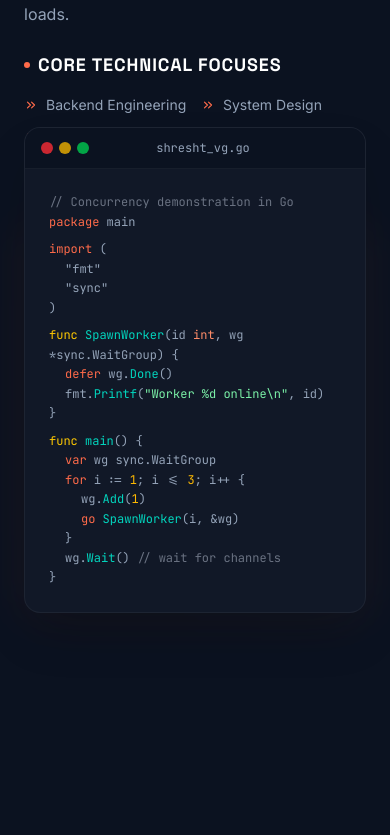
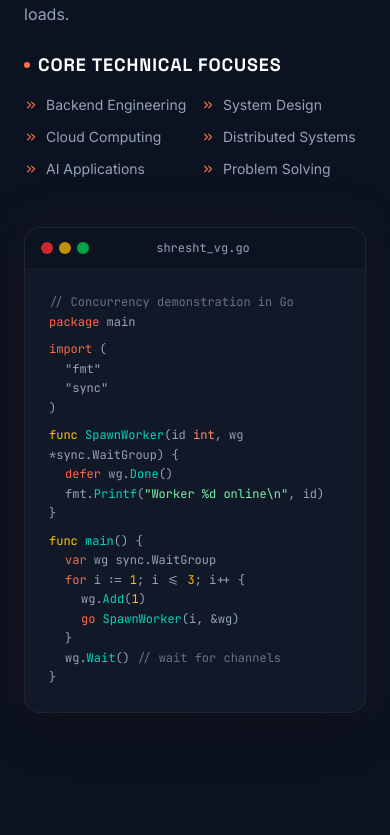
Before and after one commit to Shreshtvg/Portfolio-Website, a React (Vite) app: page / in a window 390 px wide. Shown: the part 1509-2344 px from the top of the page. Built offline with nearby package versions, Linux system fonts and the light colour scheme.

Commit message:
Alignment issues solved

```diff
--- a/src/components/Footer.tsx
+++ b/src/components/Footer.tsx
@@ -70,7 +70,7 @@ export default function Footer() {
           </div>
 
           {/* Quick link tags */}
-          <div className="md:col-span-4 flex flex-col items-start text-left ml-27">
+          <div className="md:col-span-4 flex flex-col items-start text-left md:ml-16">
             <span className="font-mono text-[10px] text-white/40 uppercase tracking-widest mb-4 font-bold ml-2.5">Quick Navigation</span>
             <div className="grid grid-cols-2 gap-x-8 gap-y-2">
               {quickLinks.map((link) => (
@@ -86,7 +86,7 @@ export default function Footer() {
           </div>
 
           {/* CV & social redirect columns */}
-          <div className="md:col-span-4 flex flex-col items-start text-left ml-35">
+          <div className="md:col-span-4 flex flex-col items-start text-left md:ml-20">
             <span className="font-mono text-[10px] text-white/40 uppercase tracking-widest mb-4 font-bold ml-2">Network References</span>
             <div className="flex gap-3 mb-4">
               <a
--- a/src/sections/About.tsx
+++ b/src/sections/About.tsx
@@ -42,7 +42,7 @@ export default function About() {
 
           <div className="lg:col-span-5 relative">
             {/* Embedded Interactive Code Mockup */}
-            <div className="w-full bg-[#111827] border border-white/5 rounded-2xl overflow-hidden shadow-2xl -mt-25">
+            <div className="w-full bg-[#111827] border border-white/5 rounded-2xl overflow-hidden shadow-2xl lg:-translate-y-24">
               <div className="bg-[#0B1220] px-4 py-3 border-b border-white/5 flex items-center justify-between">
                 <div className="flex items-center gap-1.5">
                   <span className="w-3 h-3 rounded-full bg-red-500/80" />
```
